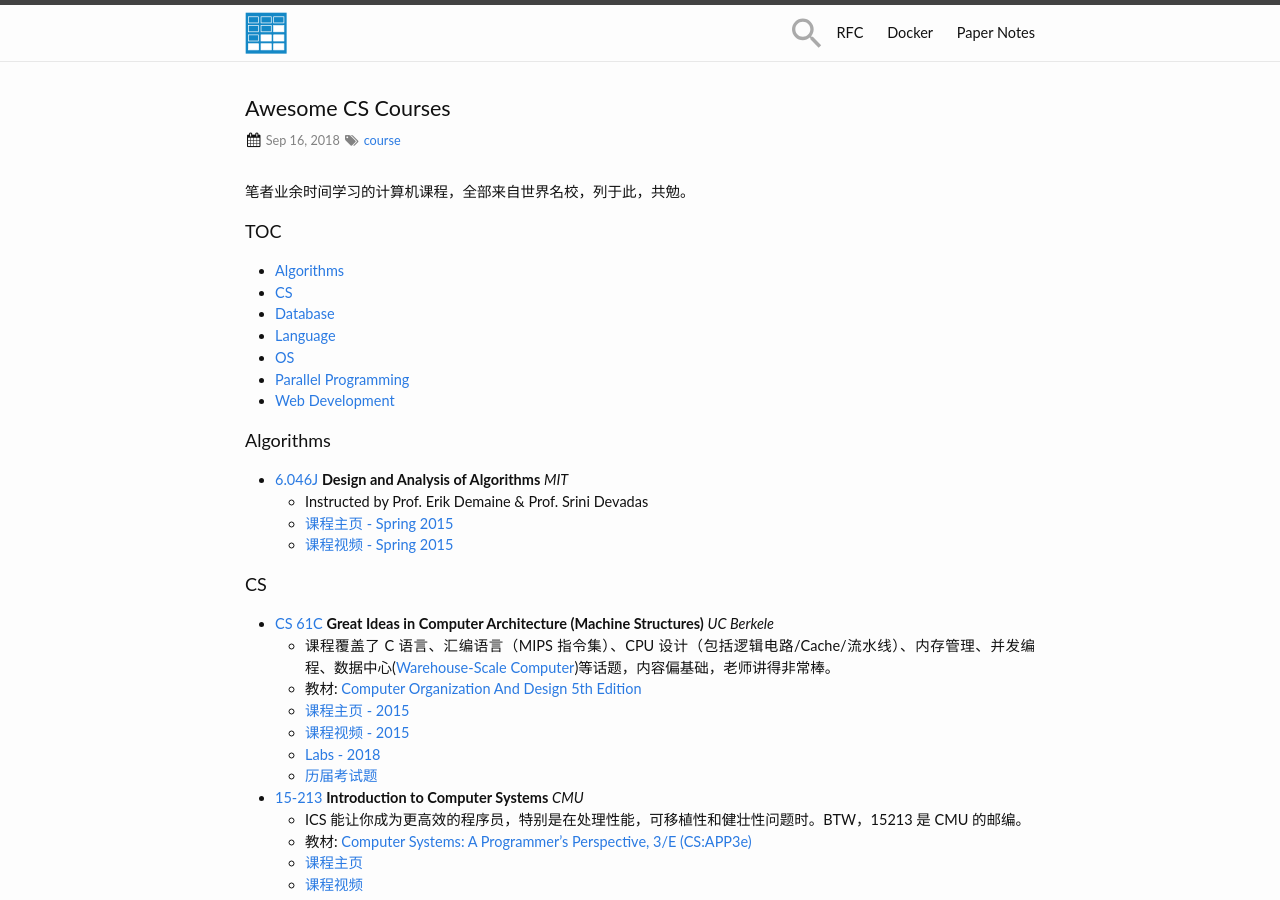
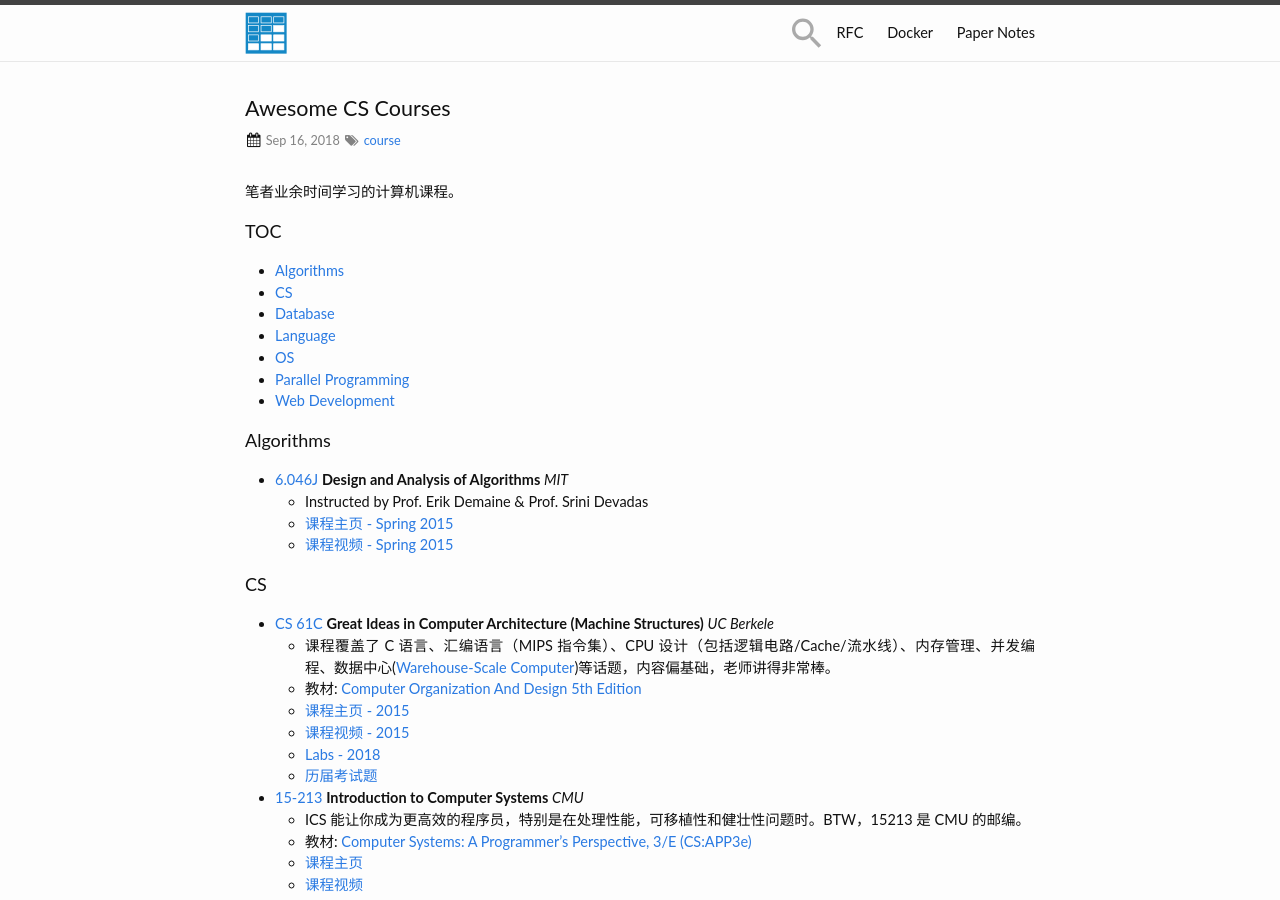
Before and after one commit to zhjwpku/zhjwpku.github.io, a Jekyll site: the page built from _posts/2018-09-16-awesome-cs-courses.md, in a window 1280 px wide and 900 px high. Built offline with Jekyll 4.4.1, drawn with Linux system fonts in a browser that asks for light colours; comment, search, counter and statistics services are not loaded.

Commit message:
change some description
Signed-off-by: Junwang Zhao <zhjwpku@gmail.com>

```diff
--- a/_posts/2018-09-16-awesome-cs-courses.md
+++ b/_posts/2018-09-16-awesome-cs-courses.md
@@ -6,7 +6,7 @@
 - course
 ---
 
-笔者业余时间学习的计算机课程，全部来自世界名校，列于此，共勉。
+笔者业余时间学习的计算机课程。
 
 <h4>TOC</h4>
 - [Algorithms](#algorithms)
```
